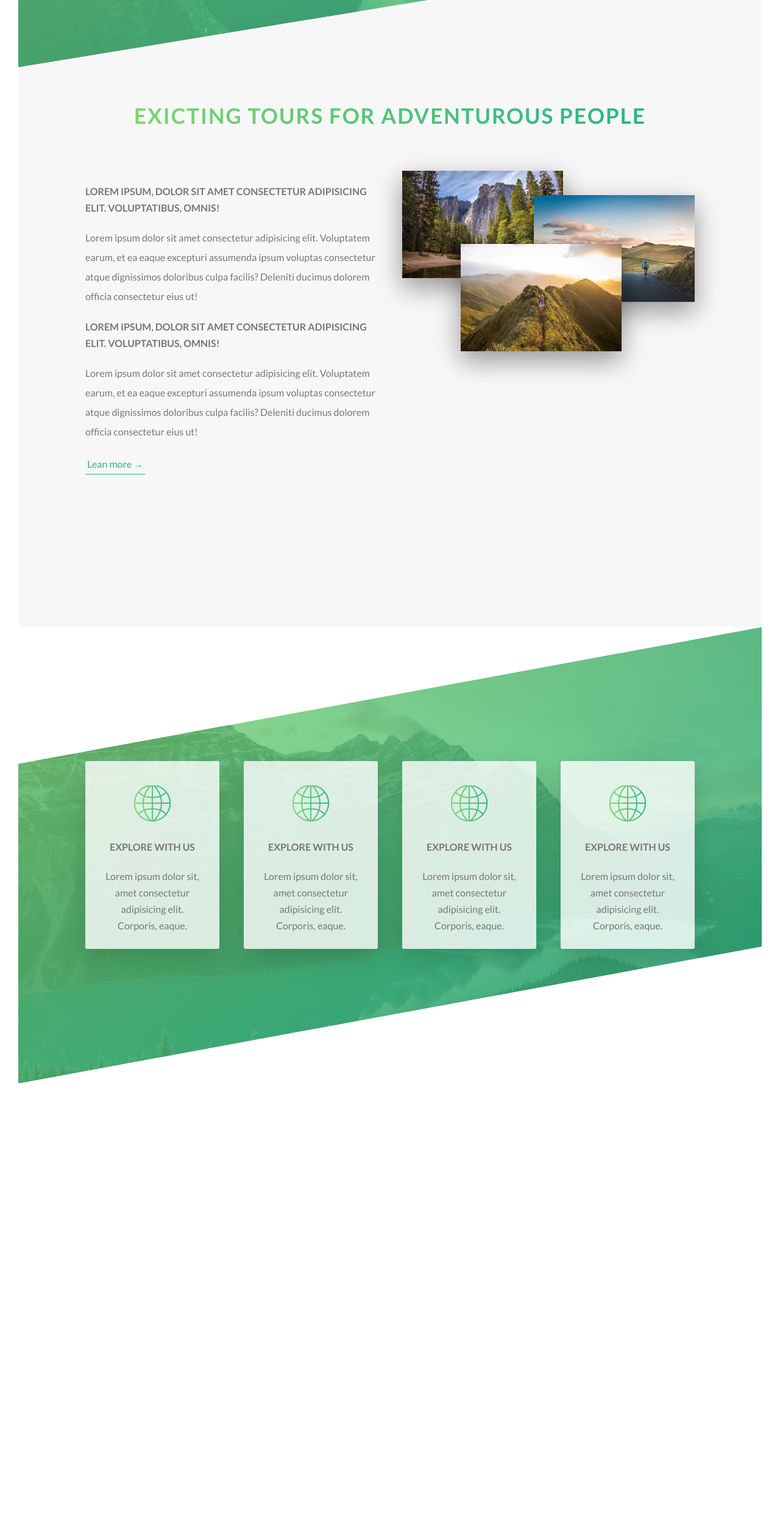
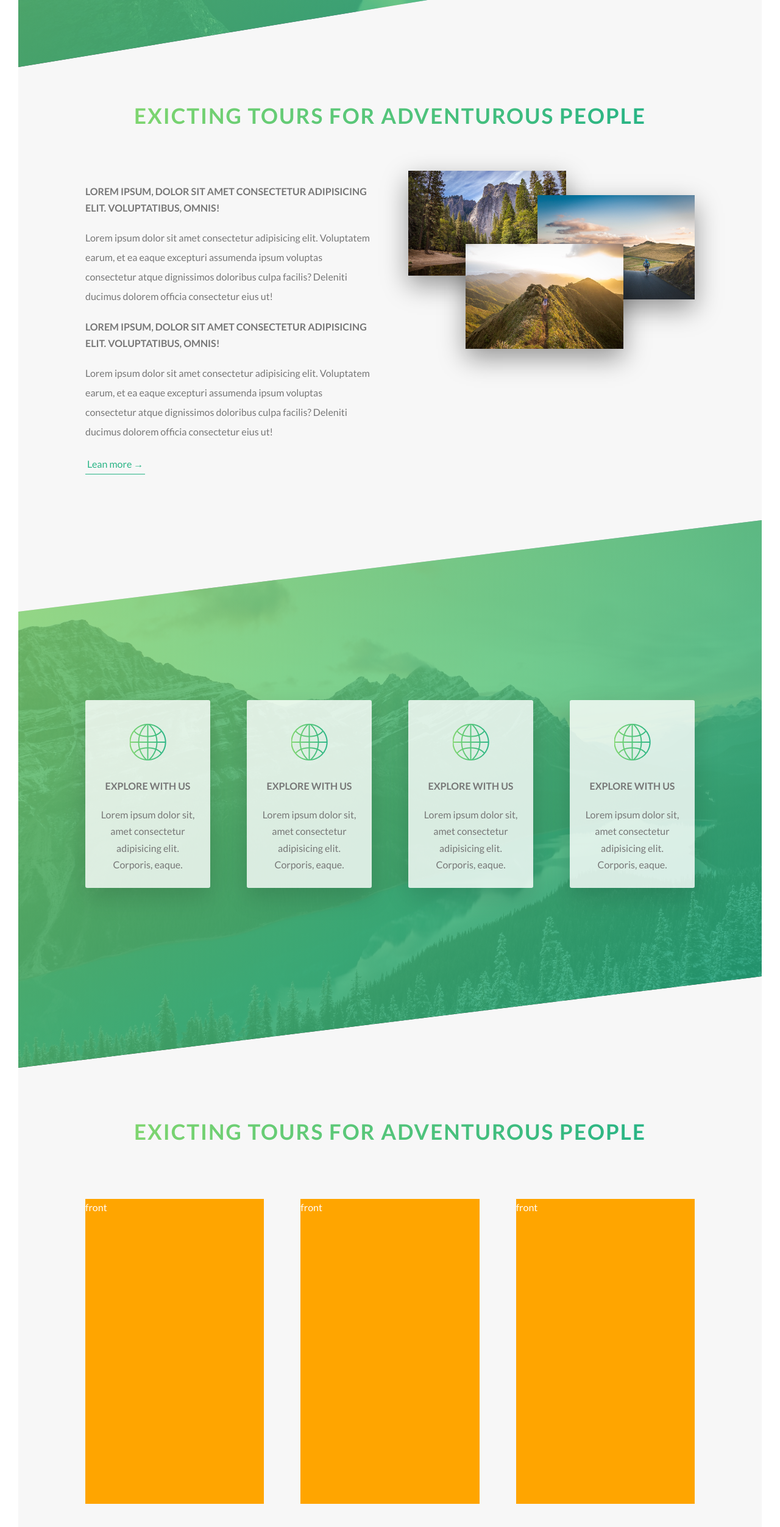
Before and after one commit to Christopher-Mcleroy/natours, a website built with webpack: page src/index.html in a window 1280 px wide. Shown: the part 680-3184 px from the top of the page at 61% size. Before the commit the page ends 2486 px from the top, so only its background shows below. Built offline with nearby package versions, Linux system fonts and the light colour scheme.

Commit message:
added cards and animation

```diff
--- a/src/index.html
+++ b/src/index.html
@@ -136,6 +136,51 @@
 
         </div>
       </section>
+
+      <section class="section-card">
+
+        <!-- section title -->
+        <div class="u-text-center u-margin-bottom-large">
+          <h2 class="heading-secondary">
+            exicting tours for adventurous people
+          </h2>
+        </div>
+
+        <!-- cards -->
+        <div class="row">
+          <div class="col-1-3">
+            <div class="card">
+              <div class="card__side card__side--front">
+                front
+              </div>
+              <div class="card__side card__side--back">
+                back
+              </div>
+            </div>
+          </div>
+          <div class="col-1-3">
+            <div class="card">
+              <div class="card__side card__side--front">
+                front
+              </div>
+              <div class="card__side card__side--back">
+                back
+              </div>
+            </div>
+          </div>
+          <div class="col-1-3">
+            <div class="card">
+              <div class="card__side card__side--front">
+                front
+              </div>
+              <div class="card__side card__side--back">
+                back
+              </div>
+            </div>
+          </div>
+        </div>
+      </section>
+
     </main>
     <!-- <section class="container">
       <div class="row">
--- a/src/sass/abstracts/_variables.scss
+++ b/src/sass/abstracts/_variables.scss
@@ -2,12 +2,13 @@
 $color-primary-light: #7ed56f;
 $color-primary-medium: #55c57a;
 $color-primary-dark: #28b485;
-$color-primary-grey-light: #f7f7f7;
-$color-primary-grey: #777;
-$color-primary-white: #fff;
-$color-primary-black: #000;
+
+$color-grey-light: #f7f7f7;
+$color-grey: #777;
+$color-white: #fff;
+$color-black: #000;
 
 // grid
 $grid-width: 100rem;
-$grid-gutter: 4rem;
+$grid-gutter: 6rem;
 $grid-bottem-margin: 8rem;
--- a/src/sass/base/_typography.scss
+++ b/src/sass/base/_typography.scss
@@ -1,6 +1,6 @@
 body {
   font-family: Lato, sans-serif;
-  color: $color-primary-grey;
+  color: $color-grey;
   line-height: 1.7;
   padding: 3rem;
   font-size: 1.6rem;
@@ -43,8 +43,7 @@ body {
   transform: all 0.2s;
   &:hover {
     transform: skewX(15deg) skewY(2deg) scale(1.1);
-    text-shadow: 0.5rem 1rem 2rem
-      rgba($color: $color-primary-black, $alpha: 0.4);
+    text-shadow: 0.5rem 1rem 2rem rgba($color: $color-black, $alpha: 0.4);
   }
 }
 
--- a/src/sass/components/_button.scss
+++ b/src/sass/components/_button.scss
@@ -10,7 +10,7 @@
   }
 
   &:hover {
-    box-shadow: 0px 2rem 4rem rgba($color-primary-black, 0.2);
+    box-shadow: 0px 2rem 4rem rgba($color-black, 0.2);
     transform: translateY(-3px);
 
     &::after {
@@ -33,15 +33,15 @@
   }
 
   &:active {
-    box-shadow: 0px 1rem 1rem rgba($color-primary-black, 0.2);
+    box-shadow: 0px 1rem 1rem rgba($color-black, 0.2);
     transform: translateY(-1px);
   }
 
   &--white {
-    background-color: $color-primary-white;
-    color: $color-primary-grey;
+    background-color: $color-white;
+    color: $color-grey;
     &::after {
-      background-color: $color-primary-white;
+      background-color: $color-white;
     }
   }
 
@@ -64,14 +64,14 @@
   }
 
   &:hover {
-    color: $color-primary-white;
+    color: $color-white;
     background-color: $color-primary-dark;
-    box-shadow: 0px 1rem 1rem rgba($color-primary-black, 0.15);
+    box-shadow: 0px 1rem 1rem rgba($color-black, 0.15);
     transform: translateY(-3px);
   }
 
   &:active {
-    box-shadow: 0px 0.5rem 0.5rem rgba($color-primary-black, 0.15);
+    box-shadow: 0px 0.5rem 0.5rem rgba($color-black, 0.15);
     transform: translateY(0);
   }
 }
--- /dev/null
+++ b/src/sass/components/_card.scss
@@ -0,0 +1,33 @@
+.card {
+  perspective: 100rem;
+  position: relative;
+  height: 50rem;
+
+  &__side {
+    transition: all 0.8s ease;
+    position: absolute;
+    height: 50rem;
+    width: 100%;
+    color: white;
+    background-color: orange;
+    backface-visibility: hidden;
+
+    &--front {
+      background-color: orange;
+    }
+
+    &--back {
+      background-color: green;
+      transform: rotateY(180deg);
+    }
+  }
+
+  &:hover {
+    .card__side--front {
+      transform: rotateY(180deg);
+    }
+    .card__side--back {
+      transform: rotateY(0deg);
+    }
+  }
+}
--- a/src/sass/components/_composition.scss
+++ b/src/sass/components/_composition.scss
@@ -2,7 +2,7 @@
   position: relative;
   &__photo {
     width: 55%;
-    box-shadow: 0 1.5rem 4rem rgba($color-primary-black, 0.4);
+    box-shadow: 0 1.5rem 4rem rgba($color-black, 0.4);
     z-index: 1;
     outline-offset: 1rem;
     transition: all 0.2s;
@@ -24,7 +24,7 @@
     }
 
     &:hover {
-      box-shadow: 0 2.5rem 4rem rgba($color-primary-black, 0.5);
+      box-shadow: 0 2.5rem 4rem rgba($color-black, 0.5);
       transform: scale(1.1);
       z-index: 2;
       outline: 1.5rem solid $color-primary-light;
--- a/src/sass/components/_feature.scss
+++ b/src/sass/components/_feature.scss
@@ -3,8 +3,8 @@
   font-size: 1.6rem;
   padding: 2.5rem;
   border-radius: 3px;
-  box-shadow: 0 1.5rem 4rem rgba($color: $color-primary-black, $alpha: 0.15);
-  background-color: rgba($color: $color-primary-white, $alpha: 0.8);
+  box-shadow: 0 1.5rem 4rem rgba($color: $color-black, $alpha: 0.15);
+  background-color: rgba($color: $color-white, $alpha: 0.8);
 
   &__icon {
     font-size: 6rem;
@@ -15,8 +15,11 @@
     );
     -webkit-background-clip: text;
     color: transparent;
+    display: inline-block;
   }
 
-  &__text {
+  &:hover {
+    transform: translateY(-1rem) scale(1.05);
+    box-shadow: 0 2.5rem 4rem rgba($color: $color-black, $alpha: 0.45);
   }
 }
--- a/src/sass/layout/_header.scss
+++ b/src/sass/layout/_header.scss
@@ -26,7 +26,7 @@
     left: 50%;
     top: 40%;
     transform: translate(-50%, -50%);
-    color: $color-primary-white;
+    color: $color-white;
     text-transform: uppercase;
     text-align: center;
   }
--- a/src/sass/pages/_home.scss
+++ b/src/sass/pages/_home.scss
@@ -1,10 +1,11 @@
 .section-about {
-  background-color: $color-primary-grey-light;
+  background-color: $color-grey-light;
   padding: 25rem 0;
   margin-top: -20rem;
 }
 
 .section-features {
+  margin-top: -10rem;
   padding: 20rem 0;
   background-image: linear-gradient(
       to bottom right,
@@ -13,7 +14,16 @@
     ),
     url(../img/nat-4.jpg);
   background-size: cover;
-  clip-path: polygon(0% 30%, 100% 0%, 100% 70%, 0% 100%);
+  transform: skewY(-7deg);
   padding: 22rem 0;
   display: block;
+  & > * {
+    transform: skewY(7deg);
+  }
 }
+
+.section-card {
+  background-color: $color-grey-light;
+  padding: 25rem 0 50rem 0;
+  margin-top: -10rem;
+}
--- a/src/sass/styles.scss
+++ b/src/sass/styles.scss
@@ -8,6 +8,7 @@
 @import 'base/utlities';
 
 @import 'components/button';
+@import 'components/card';
 @import 'components/composition';
 @import 'components/feature';
 
```
Also changed, not shown: 1 other file.
